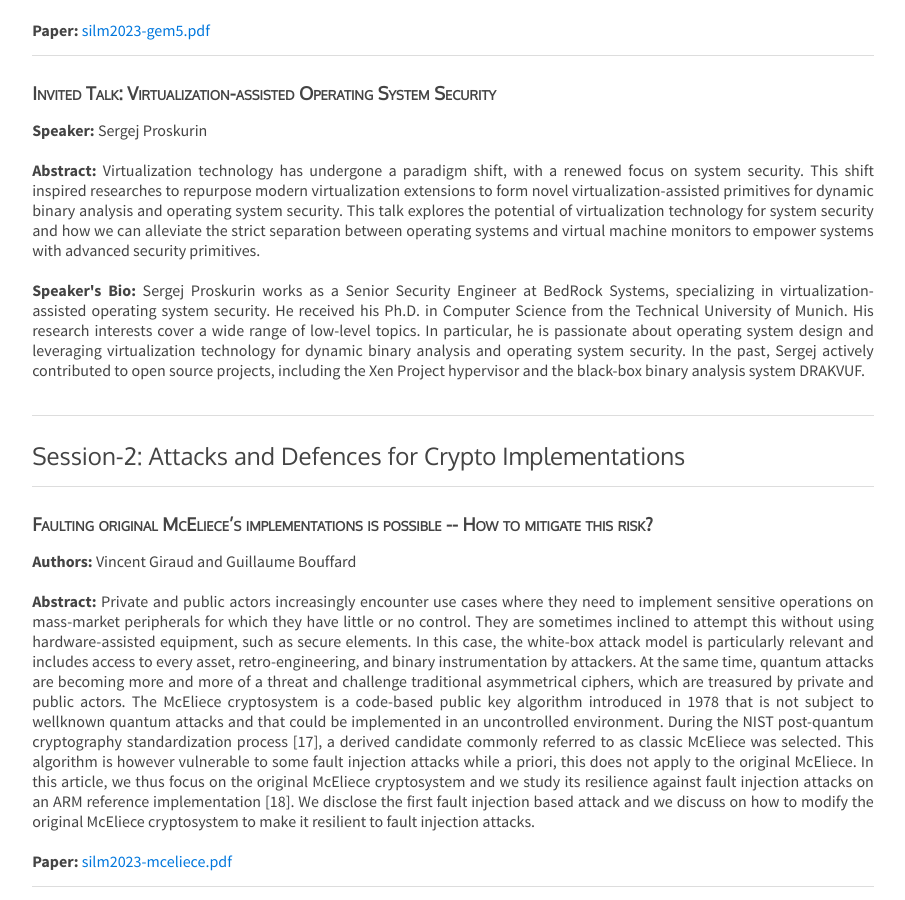
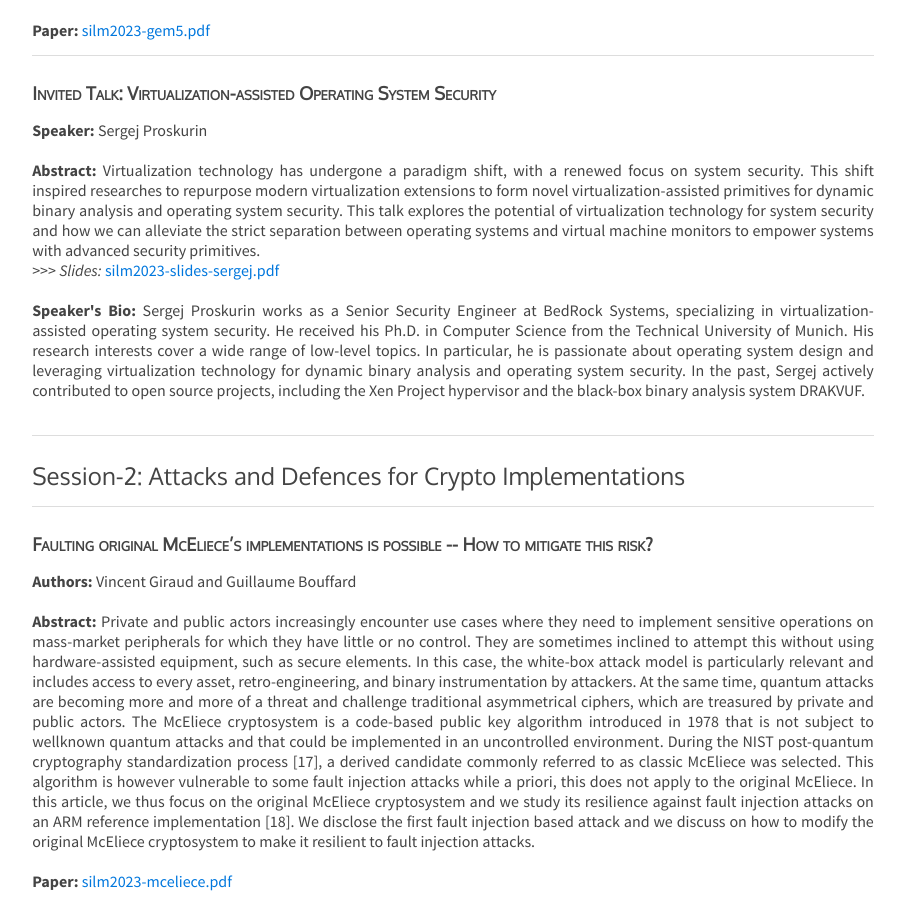
Before and after one commit to silm-workshop/silm-workshop.github.io, a Jekyll site: the page built from 2023-program.html, in a window 1280 px wide and 900 px high, scrolled down 2346 px. Shown: the whole window, without its empty margins (187-1092 px from the left). Built offline with Jekyll 4.4.1, drawn with Linux system fonts in a browser that asks for light colours.

Commit message:
Update 2023-program.html to add a link to sergej slides

```diff
--- a/2023-program.html
+++ b/2023-program.html
@@ -217,7 +217,8 @@ virtualization-assisted primitives for dynamic binary analysis and
 operating system security. This talk explores the potential of
 virtualization technology for system security and how we can alleviate the
 strict separation between operating systems and virtual machine monitors to
-empower systems with advanced security primitives. <br><br>
+empower systems with advanced security primitives. <br> &gt;&gt;&gt; <i>Slides:</i> <a
+href="../2023-papers/silm2023-slides-sergej.pdf">silm2023-slides-sergej.pdf</a> <br><br>
 
 <b>Speaker's Bio:</b> Sergej Proskurin works as a Senior Security Engineer at
 BedRock Systems, specializing in virtualization-assisted operating system
```
